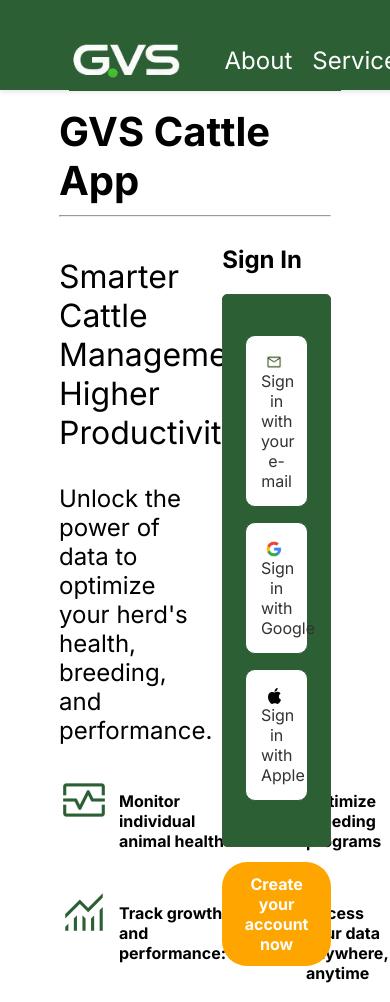
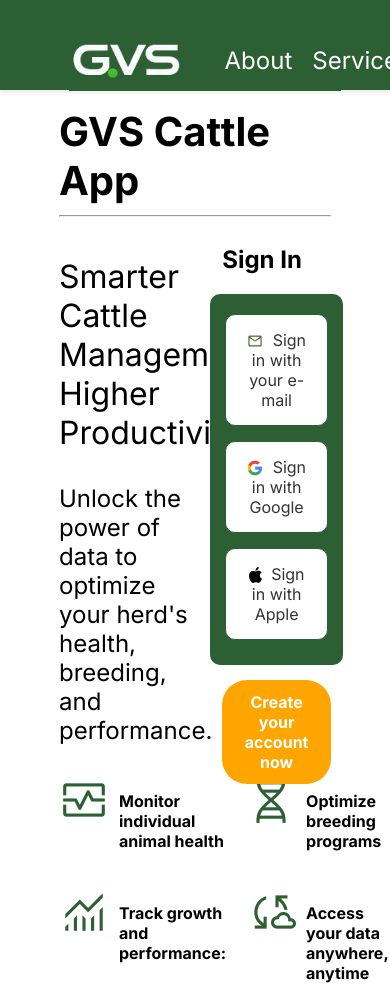
Before and after one commit to JJR9903/gvs_app, a plain HTML site: page docs/index.html in a window 390 px wide. Shown: the top 1002 px of the page. Drawn offline with Linux system fonts and the light colour scheme.

Commit message:
landing page responsive test

```diff
--- a/docs/index.html
+++ b/docs/index.html
@@ -165,17 +165,14 @@
         height: 50px; /* Adjust as needed */
     }
 
-    .sign-in-container { /* Added container for the sign-in box */
+    .sign-in-container {
+        position: relative;
         display: flex;
-        flex-direction: column; /* Stack elements vertically */
-        align-items: center; /* Center items */
-        width: 100%;
-
-        background-color: #2C5F34;
-        border: 1px solid #3B5A40;
-        border-radius: 5px;
-        padding: 20px;
-        box-sizing: border-box; /* Important: Include padding and border in the width */
+        flex-direction: column;
+        align-items: center;
+        gap: 10px;
+        top: 10px;
+        right: 0;
     }
 
     .sign-in-options {
@@ -244,6 +241,13 @@
     .sign-in-options button {
         font-size: 14px;
     }
+    }
+
+    @media (max-width: 768px) {
+        .sign-in-container {
+            position: static;
+            margin-top: 20px;
+        }
     }
 
     .cta-button {
```
Also changed, not shown: 1 other file.
